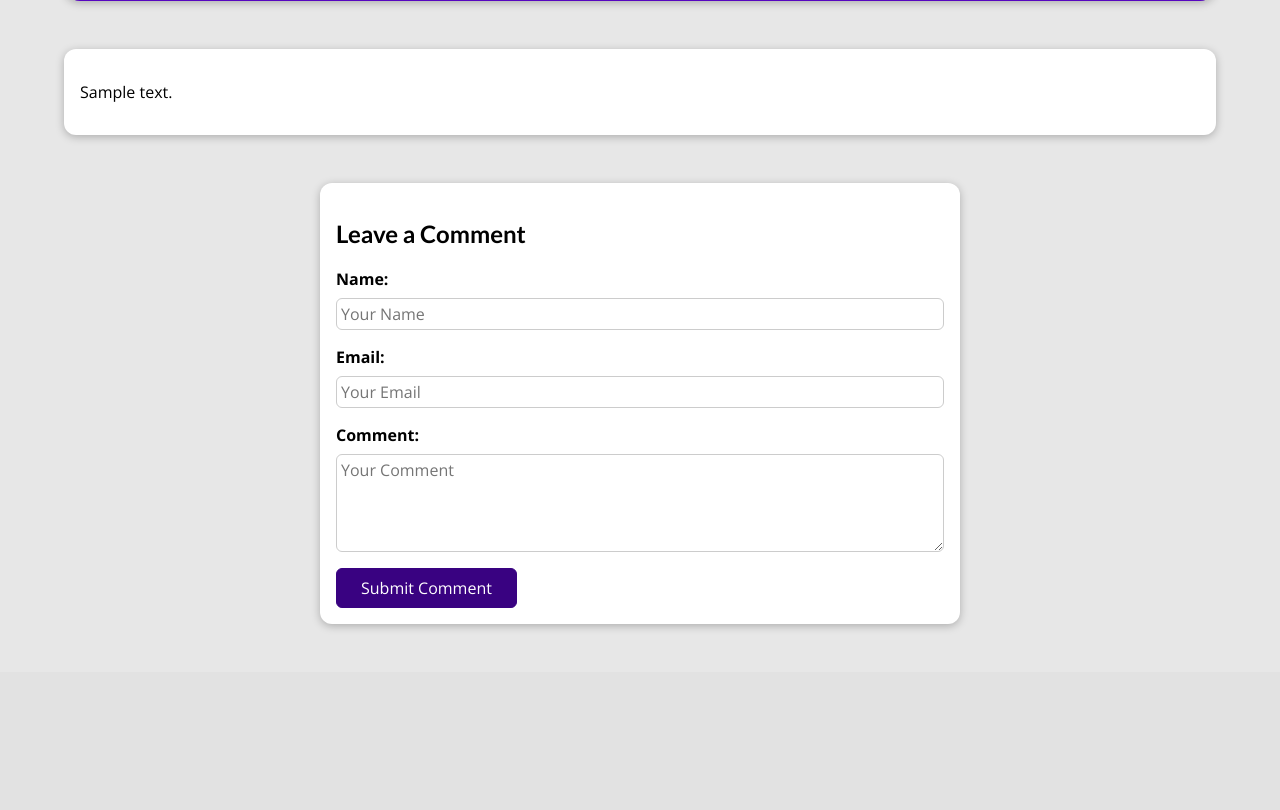
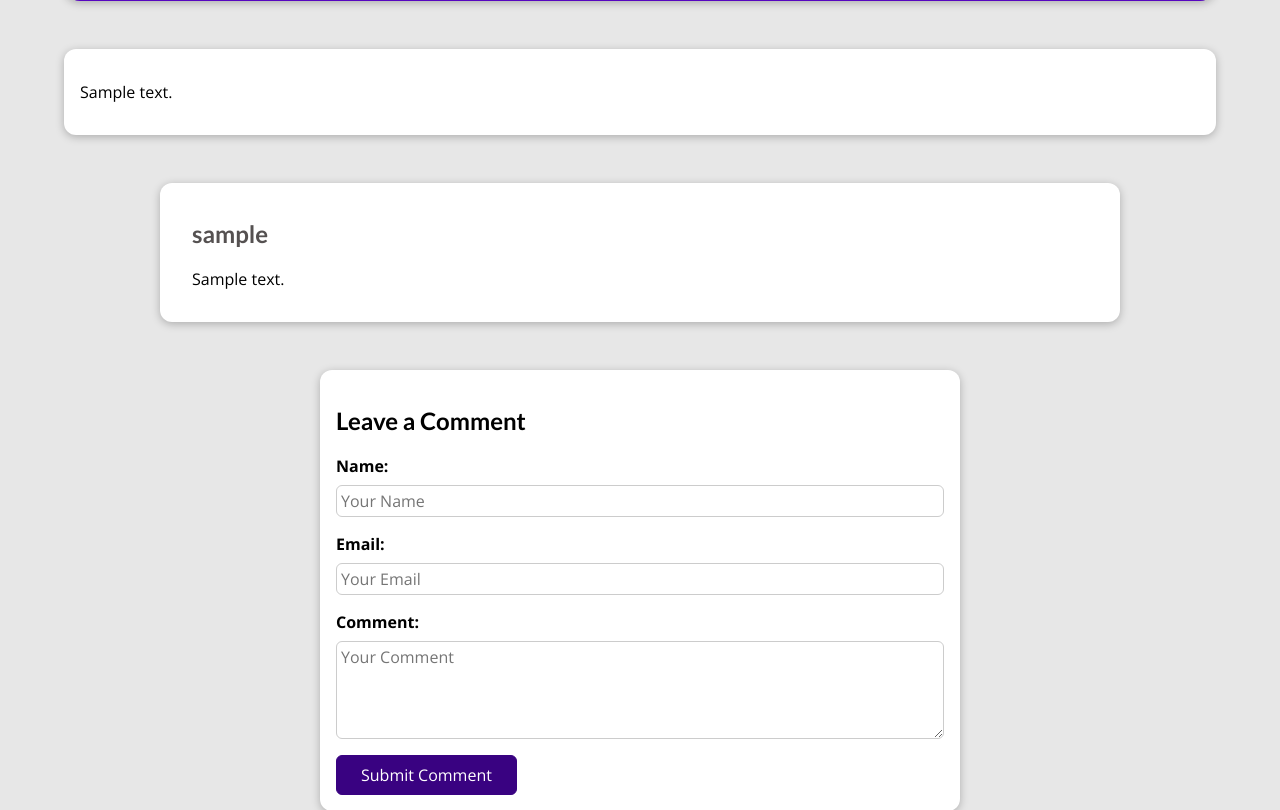
Before and after one commit to Drake-Designer/My-Blog-Site, a Django app: a page that uses blog/templates/blog/post-detail.html in a window 1280 px wide. Shown: the part 479-1289 px from the top of the page. Before the commit the page ends 1107 px from the top, so only its background shows below. Run offline with Django 5.2, Linux system fonts and the light colour scheme; tables that the repository leaves empty hold one stand-in row (values such as "Sample post"); grey boxes marked "Sample" are stand-in pictures.

Commit message:
Add style to comments and CommentAdmin class for admin page

```diff
--- a/blog/static/blog/post-detail.css
+++ b/blog/static/blog/post-detail.css
@@ -130,3 +130,67 @@ main {
   border-radius: 6px;
   border: 1px solid #ccc;
 }
+
+.errorlist {
+  list-style: none;
+  margin: 0.5rem 0;
+  padding: 0;
+  color: red;
+}
+
+.invalid label {
+  color: red;
+}
+
+.invalid input,
+.invalid textarea {
+  border-color: red;
+  background-color: #fbdada;
+}
+
+#alert {
+  margin: 8rem auto 3rem auto;
+  border: 1px solid red;
+  background-color: #fbdada;
+  padding: 1rem;
+  width: 90%;
+  max-width: 40rem;
+}
+
+#alert a {
+  text-decoration: none;
+  border: 1px solid red;
+  background-color: red;
+  color: white;
+  padding: 0.25rem 1.5rem;
+  border-radius: 6px;
+}
+
+#comments {
+  margin: 3rem auto;
+  width: 90%;
+  max-width: 60rem;
+  border-radius: 12px;
+  background-color: white;
+  box-shadow: 0 2px 8px rgba(0, 0, 0, 0.25);
+  padding: 1rem 2rem;
+}
+
+#comments ul {
+  list-style: none;
+  margin: 0;
+  padding: 0;
+}
+
+#comments li {
+  margin-bottom: 1rem;
+  border-bottom: 2px solid #ccc;
+}
+
+#comments li:last-of-type {
+  border-bottom: none;
+}
+
+#comments h2 {
+  color: #555151;
+}
--- a/blog/templates/blog/post-detail.html
+++ b/blog/templates/blog/post-detail.html
@@ -10,6 +10,14 @@
 {% endblock css_files %}
 
 {% block content %}
+
+{% if comment_form.errors %}
+<div id="alert">
+    <h2>Saving the comment has failed</h2>
+    <p>Please check the comment below the post for errors.</p>
+    <a href="#comment_form">Fix</a>
+</div>
+{% endif %}
 
 <section id="summary">
     <h2>{{ post.title }}</h2>
@@ -34,12 +42,23 @@
 
 </main>
 
+<section id="comments">
+        <ul>
+        {% for comment in comments %}
+        <li>
+            <h2>{{ comment.user_name }}</h2>
+            <p>{{ comment.content|linebreaks }}</p>
+        </li>
+        {% endfor %}
+        </ul>
+</section>
+
 <section id="comment-form">
     <h2>Leave a Comment</h2>
     <form action="{% url 'post-detail-page' post.slug %}" method="POST">
         {% csrf_token %}
         {% for form_field in comment_form %}
-        <div class="form-control">
+        <div class="form-control {% if form_field.errors %}invalid{% endif %}">
             {{ form_field.label_tag }}
             {{ form_field }}
             {{ form_field.errors }}
--- a/blog/views.py
+++ b/blog/views.py
@@ -36,6 +36,7 @@ class SinglePostView(View):
             "post": post,
             "post_tags": post.tags.all(),
             "comment_form": CommentForm(),
+            "comments": post.comments.all().order_by('-created_at'),
         }
         return render(request, "blog/post-detail.html", context)
 
```
Also changed, not shown: blog/admin.py (+8 -1 lines).
